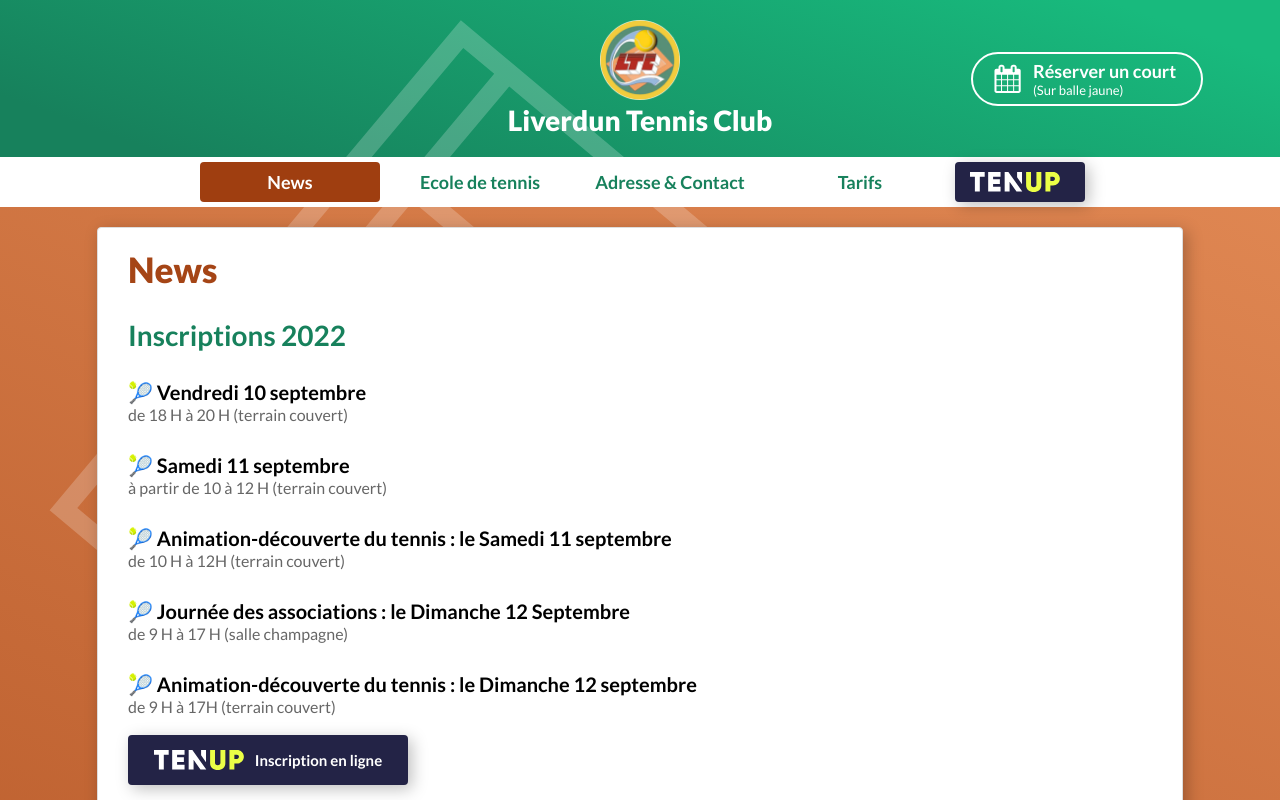
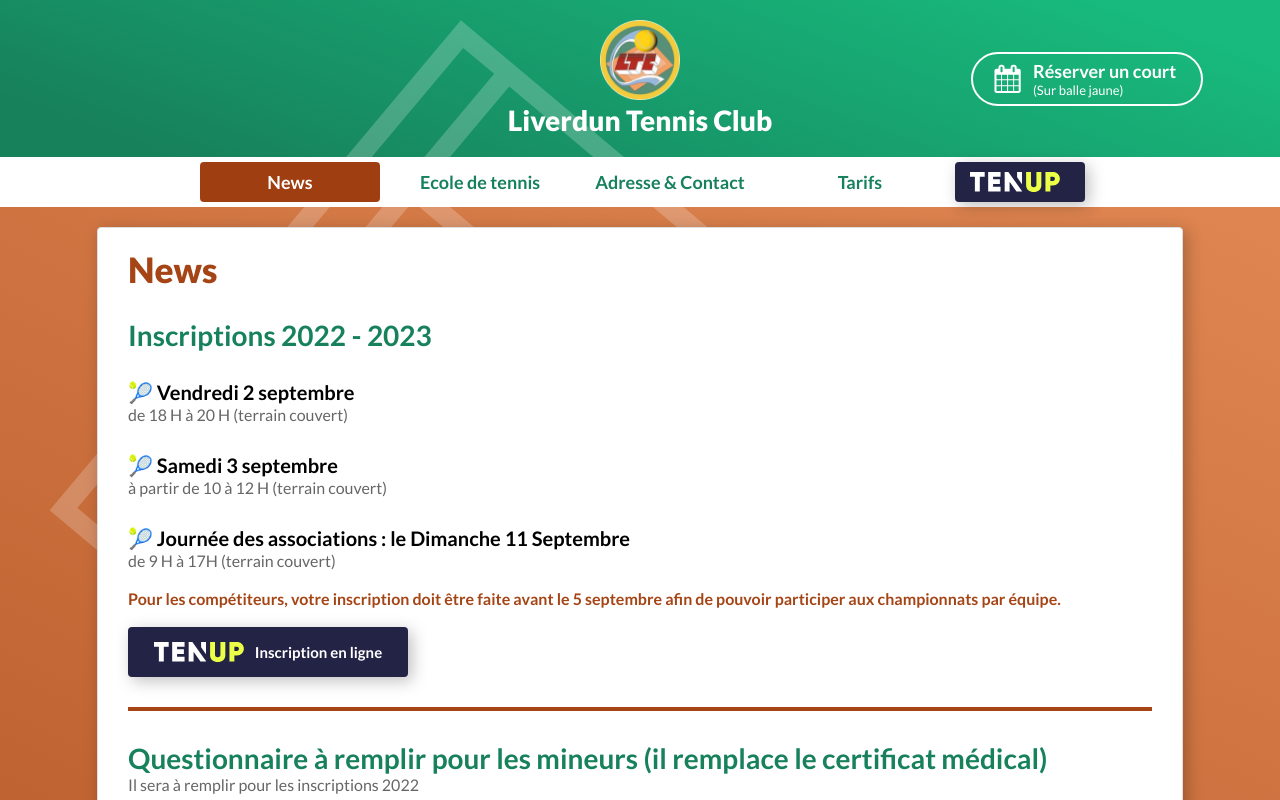
Before and after one commit to NicolasESSE-perso/tennisliverdun, a React (Create React App) app: page / in a window 1280 px wide. Shown: the top 800 px of the page. Built offline with nearby package versions, Linux system fonts and the light colour scheme.

Commit message:
maj tarif

```diff
--- a/src/Components/CovidEnfant.js
+++ b/src/Components/CovidEnfant.js
@@ -8,7 +8,7 @@ export default function CovidEnfant() {
           Questionnaire à remplir pour les mineurs (il remplace le certificat
           médical)
         </div>
-        <div>Il sera à remplir pour les inscriptions 2021</div>
+        <div>Il sera à remplir pour les inscriptions 2022</div>
       </div>
 
       <div style={{ marginTop: "30px" }}>
--- a/src/Components/Inscriptions.js
+++ b/src/Components/Inscriptions.js
@@ -5,12 +5,12 @@ import BoutonTenUp from "../Components/Boutons/BoutonTenUp";
 export default function Inscriptions() {
   return (
     <div className={Style.Inscriptions}>
-      <p className="Titre2">Inscriptions 2022</p>
+      <p className="Titre2">Inscriptions 2022 - 2023</p>
       <div className="Titre3">
         <span role="img" aria-label="ball">
           🎾
         </span>{" "}
-        Vendredi 10 septembre{" "}
+        Vendredi 2 septembre{" "}
       </div>
       <div className="Texte"> de 18 H à 20 H (terrain couvert)</div>
       <br />
@@ -19,7 +19,7 @@ export default function Inscriptions() {
         <span role="img" aria-label="ball">
           🎾
         </span>{" "}
-        Samedi 11 septembre{" "}
+        Samedi 3 septembre{" "}
       </div>
       <div className="Texte">à partir de 10 à 12 H (terrain couvert)</div>
       <br />
@@ -27,26 +27,17 @@ export default function Inscriptions() {
         <span role="img" aria-label="ball">
           🎾
         </span>{" "}
-        Animation-découverte du tennis : le Samedi 11 septembre
+        Journée des associations : le Dimanche 11 Septembre
       </div>
-      <div className="Texte"> de 10 H à 12H (terrain couvert)</div>
+      <div className="Texte"> de 9 H à 17H (terrain couvert)</div>
+
+      <br />
+      <strong style={{ color: "#a54516" }}>
+        Pour les compétiteurs, votre inscription doit être faite avant le 5
+        septembre afin de pouvoir participer aux championnats par équipe.
+      </strong>
       <br />
 
-      <div className="Titre3">
-        <span role="img" aria-label="ball">
-          🎾
-        </span>{" "}
-        Journée des associations : le Dimanche 12 Septembre
-      </div>
-      <div className="Texte"> de 9 H à 17 H (salle champagne)</div>
-      <br />
-      <div className="Titre3">
-        <span role="img" aria-label="ball">
-          🎾
-        </span>{" "}
-        Animation-découverte du tennis : le Dimanche 12 septembre
-      </div>
-      <div className="Texte"> de 9 H à 17H (terrain couvert)</div>
       <br />
       <BoutonTenUp
         hauteur="50px"
--- a/src/Pages/TarifsPage.js
+++ b/src/Pages/TarifsPage.js
@@ -8,7 +8,7 @@ export default function TarifsPages() {
 
   return (
     <div className="Pages">
-      <Titre texte={"Tarifs 2022"} />
+      <Titre texte={"Tarifs 2022 - 2023"} />
       {tarifs.map((groupeTarif, index) => (
         <BlocTarifs groupeTarif={groupeTarif} key={index} />
       ))}
--- a/src/data/dataTarifs.js
+++ b/src/data/dataTarifs.js
@@ -1,7 +1,7 @@
 let groupesTarifs = [
   {
     groupe: "Mini-tennis",
-    texte: "pour les enfants nés de 2015 à 2017",
+    texte: "pour les enfants nés de 2016 à 2018",
     tarifs: [
       {
         libelle: "Mini-tennis",
@@ -12,7 +12,7 @@ let groupesTarifs = [
   },
   {
     groupe: "Jeunes",
-    texte: "pour les enfants nés en 2004 et après",
+    texte: "pour les enfants nés en 2005 et après",
     tarifs: [
       {
         libelle: "Ecole de tennis 1h",
@@ -48,7 +48,7 @@ let groupesTarifs = [
   },
   {
     groupe: "Etudiants",
-    texte: "nés de 1997 à 2004",
+    texte: "nés de 1998 à 2005",
     tarifs: [
       {
         libelle: "Licence",
@@ -74,7 +74,7 @@ let groupesTarifs = [
   },
   {
     groupe: "Adultes",
-    texte: "nés avant 2004",
+    texte: "nés avant 2005",
     tarifs: [
       {
         libelle: "Licence",
```
